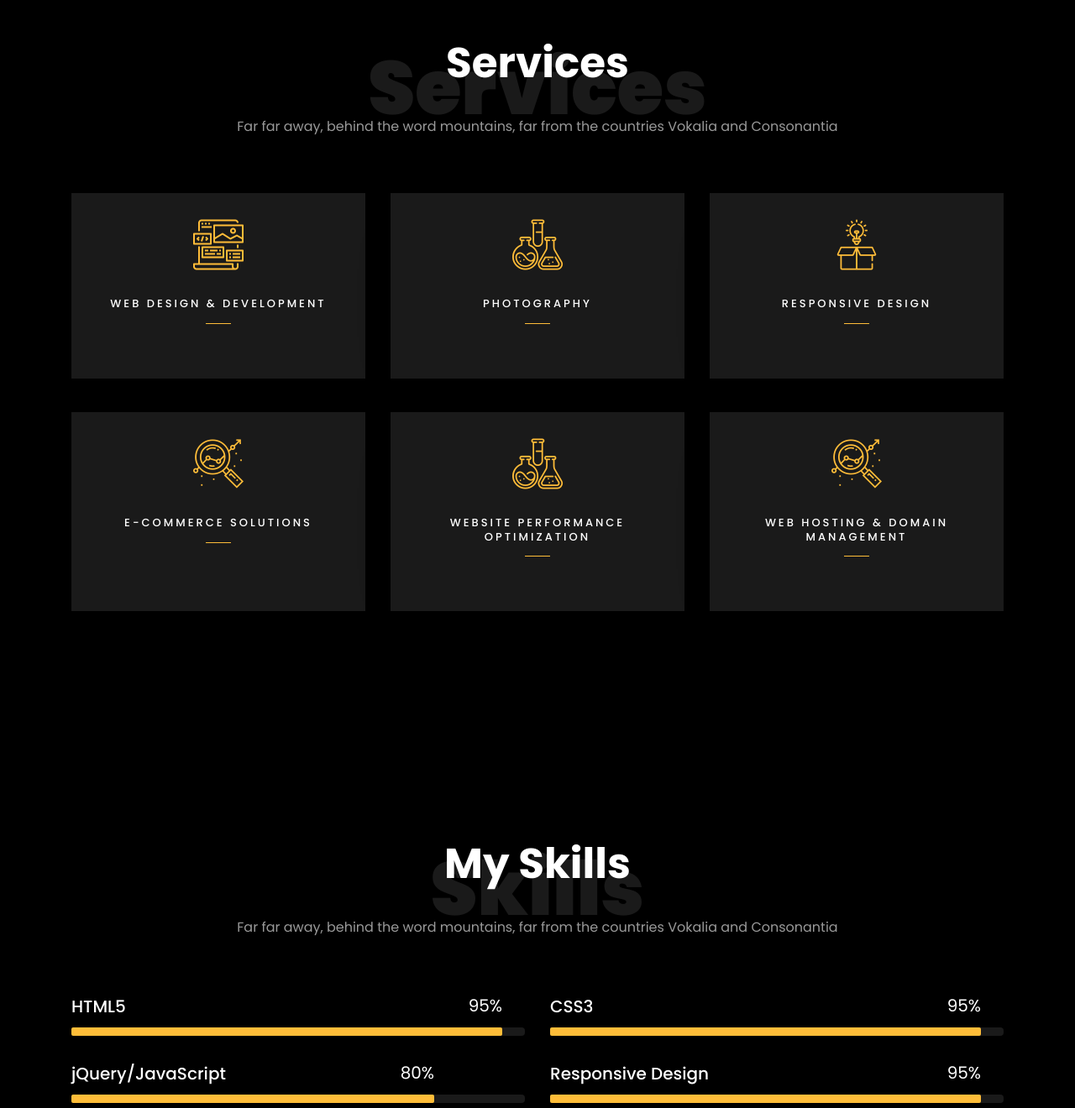
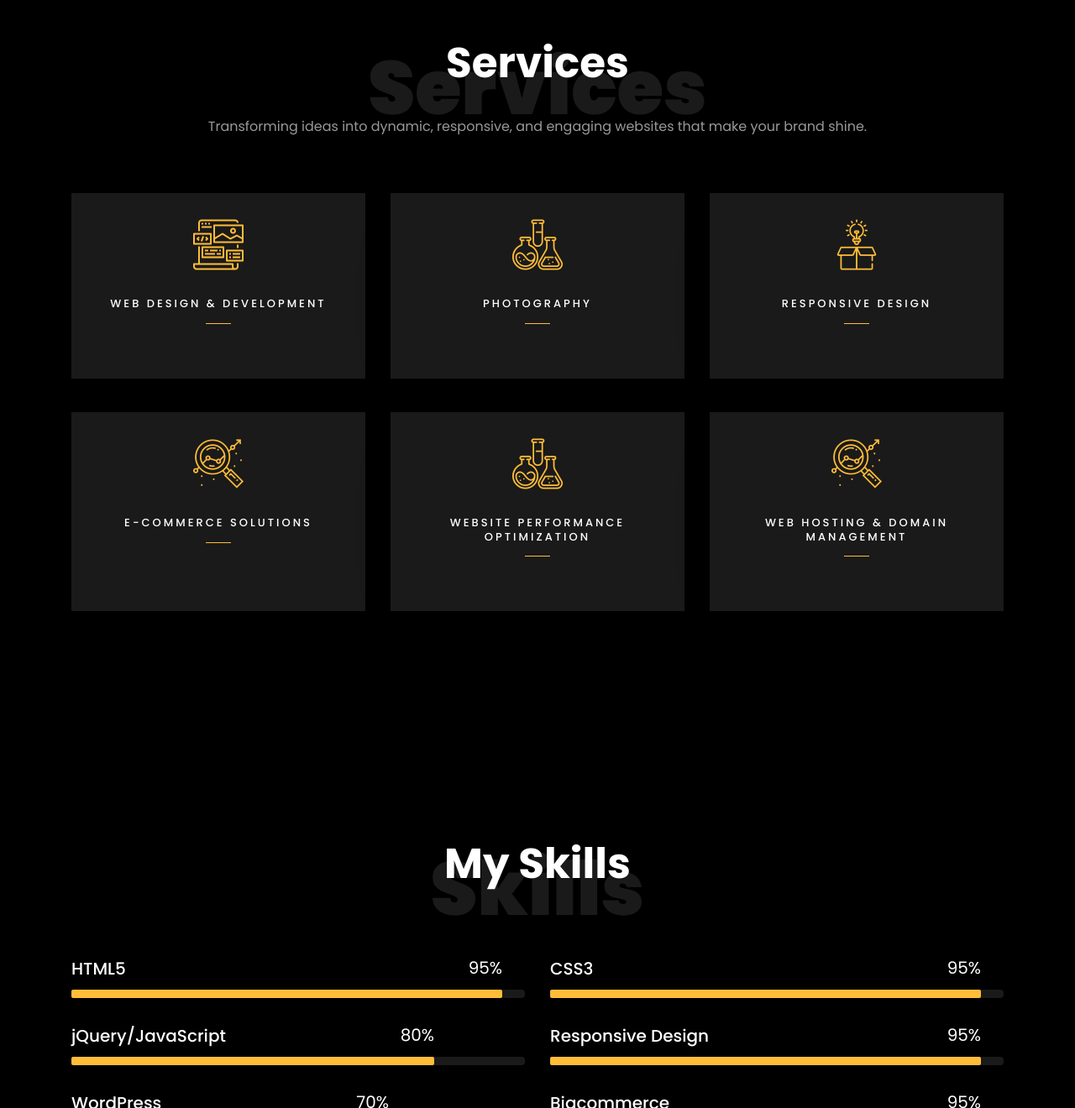
Before and after one commit to kevinsoni/Kevin-Portfolio, a plain HTML site: page index.html in a window 1280 px wide. Shown: the part 3920-5240 px from the top of the page at 84% size. Drawn offline with Linux system fonts and the light colour scheme; files whose address does not match are found by name.

Commit message:
text changes

```diff
--- a/index.html
+++ b/index.html
@@ -10,7 +10,7 @@
 	<meta property="og:title" content="Kevin's Portfolio - Frontend Developer" />
 	<meta property="og:description"
 		content="Skilled frontend developer specializing in web design, HTML, CSS, JavaScript, and more." />
-	<meta property="og:image" content="https://kevinsoni.github.io/Kevin-Portfolio/images/bg_3.png" />
+	<meta property="og:image" content="https://kevinsoni.github.io/Kevin-Portfolio/images/bg_1.png" />
 	<meta property="og:url" content="https://kevinsoni.github.io/Kevin-Portfolio" />
 
 	<link rel="shortcut icon" href="images/favicon.ico" type="image/x-icon">
@@ -311,7 +311,7 @@
 				<div class="col-md-12 heading-section text-center ftco-animate">
 					<h1 class="big big-2">Services</h1>
 					<h2 class="mb-4">Services</h2>
-					<p>Far far away, behind the word mountains, far from the countries Vokalia and Consonantia</p>
+					<p>Transforming ideas into dynamic, responsive, and engaging websites that make your brand shine.</p>
 				</div>
 			</div>
 			<div class="row">
@@ -386,7 +386,7 @@
 				<div class="col-md-12 heading-section text-center ftco-animate">
 					<h1 class="big big-2">Skills</h1>
 					<h2 class="mb-4">My Skills</h2>
-					<p>Far far away, behind the word mountains, far from the countries Vokalia and Consonantia</p>
+					<!-- <p>Far far away, behind the word mountains, far from the countries Vokalia and Consonantia</p> -->
 				</div>
 			</div>
 			<div class="row">
```
